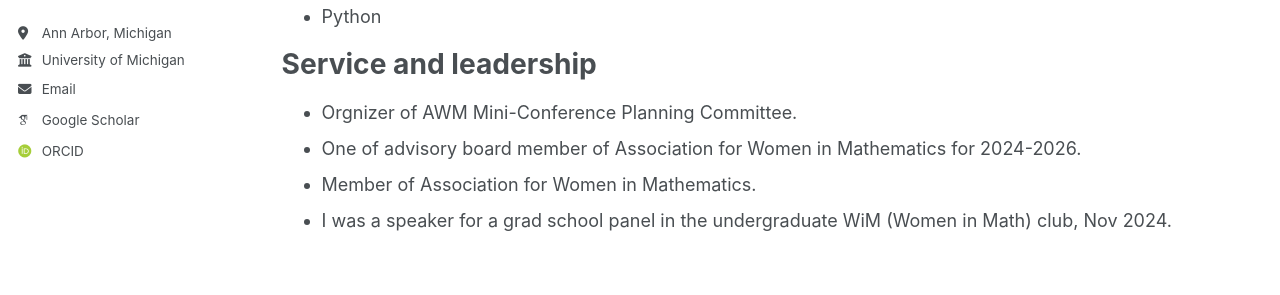
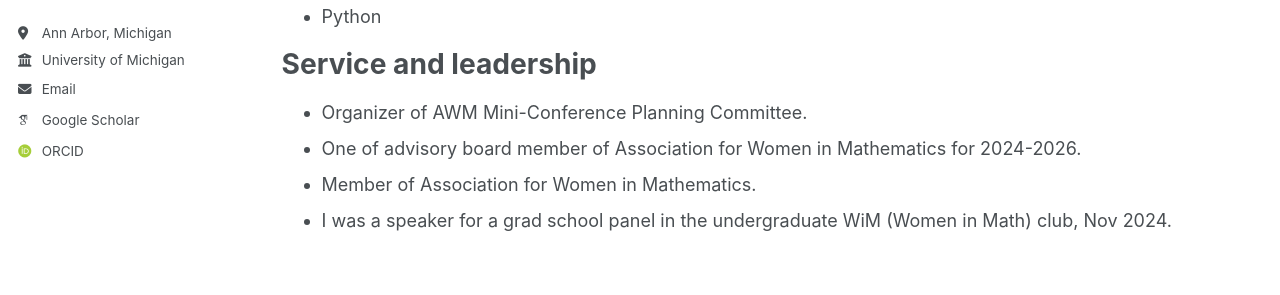
Before and after one commit to yushanqu/yushanqu.github.io, a Jekyll site: the page built from _pages/cv.md, in a window 1280 px wide and 980 px high. Shown: the part 338-633 px from the top of the window. Built offline with Jekyll 4.4.1, drawn with Linux system fonts in a browser that asks for light colours; some web fonts are replaced.

Commit message:
Update cv.md

```diff
--- a/_pages/cv.md
+++ b/_pages/cv.md
@@ -63,7 +63,7 @@ Teaching
 
 Service and leadership
 ======
-* Orgnizer of AWM Mini-Conference Planning Committee.
+* Organizer of AWM Mini-Conference Planning Committee.
 * One of advisory board member of Association for Women in Mathematics for 2024-2026.
 * Member of Association for Women in Mathematics.
 * I was a speaker for a grad school panel in the undergraduate WiM (Women in Math) club, Nov 2024.
```
